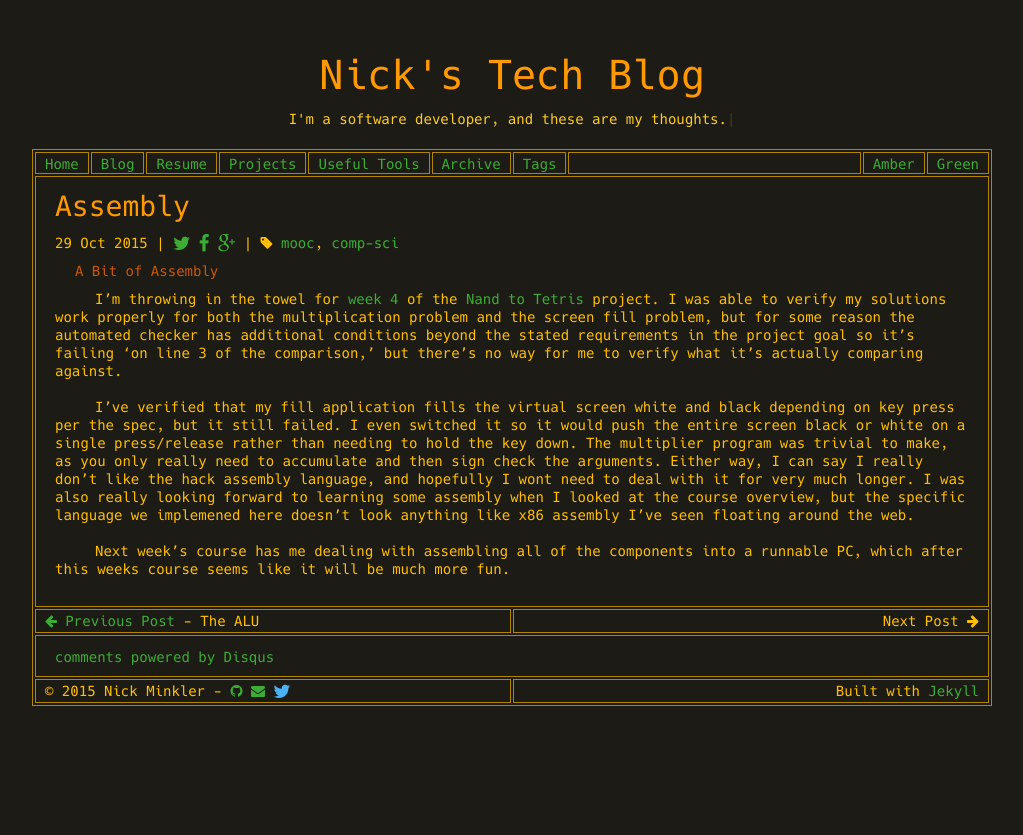
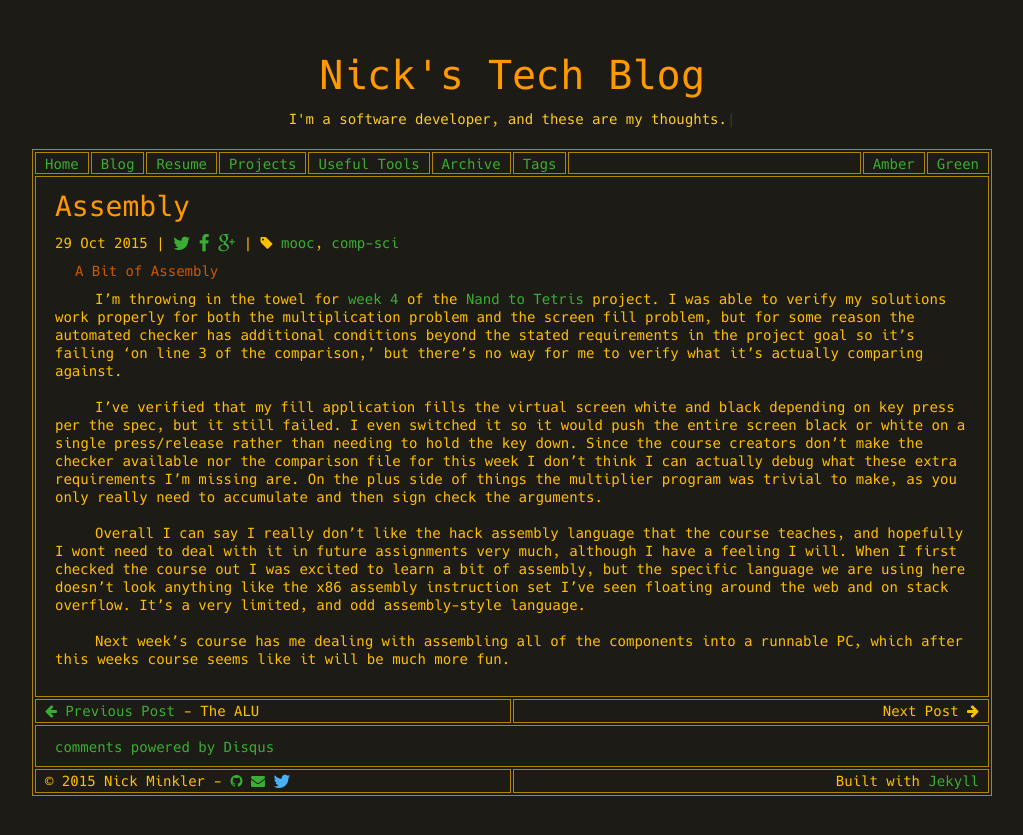
Before and after one commit to Sleaker/sleaker.github.io, a Jekyll site: the page built from _posts/2015-10-29-asm.md, in a window 1280 px wide. Shown: the top 835 px of the page, without its empty margins (128-1151 px from the left). Built offline with Jekyll 4.4.1, drawn with Linux system fonts in a browser that asks for light colours; comment, search, counter and statistics services are not loaded.

Commit message:
Make the latest blog post flow better

```diff
--- a/_posts/2015-10-29-asm.md
+++ b/_posts/2015-10-29-asm.md
@@ -7,7 +7,9 @@ tags: [mooc, comp-sci]
 ###A Bit of Assembly
 I'm throwing in the towel for [week 4] of the [Nand to Tetris] project. I was able to verify my solutions work properly for both the multiplication problem and the screen fill problem, but for some reason the automated checker has additional conditions beyond the stated requirements in the project goal so it's failing 'on line 3 of the comparison,'  but there's no way for me to verify what it's actually comparing against.
 
-I've verified that my fill application fills the virtual screen white and black depending on key press per the spec, but it still failed.  I even switched it so it would push the entire screen black or white on a single press/release rather than needing to hold the key down.  The multiplier program was trivial to make, as you only really need to accumulate and then sign check the arguments.  Either way, I can say I really don't like the hack assembly language, and hopefully I wont need to deal with it for very much longer.  I was also really looking forward to learning some assembly when I looked at the course overview, but the specific language we implemened here doesn't look anything like x86 assembly I've seen floating around the web.
+I've verified that my fill application fills the virtual screen white and black depending on key press per the spec, but it still failed.  I even switched it so it would push the entire screen black or white on a single press/release rather than needing to hold the key down.  Since the course creators don't make the checker available nor the comparison file for this week I don't think I can actually debug what these extra requirements I'm missing are.  On the plus side of things the multiplier program was trivial to make, as you only really need to accumulate and then sign check the arguments.
+
+Overall I can say I really don't like the hack assembly language that the course teaches, and hopefully I wont need to deal with it in future assignments very much, although I have a feeling I will. When I first checked the course out I was excited to learn a bit of assembly, but the specific language we are using here doesn't look anything like the x86 assembly instruction set I've seen floating around the web and on stack overflow. It's a very limited, and odd assembly-style language.
 
 Next week's course has me dealing with assembling all of the components into a runnable PC, which after this weeks course seems like it will be much more fun.
 
```
